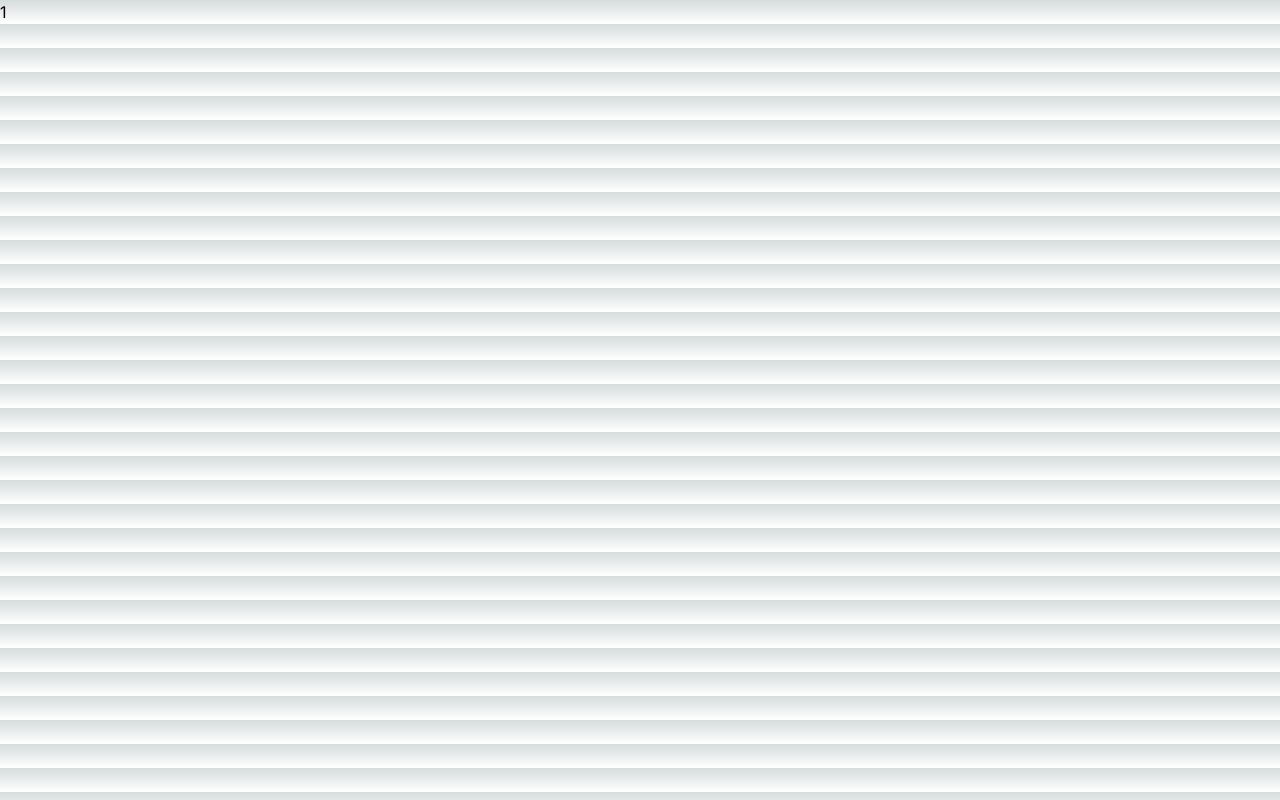
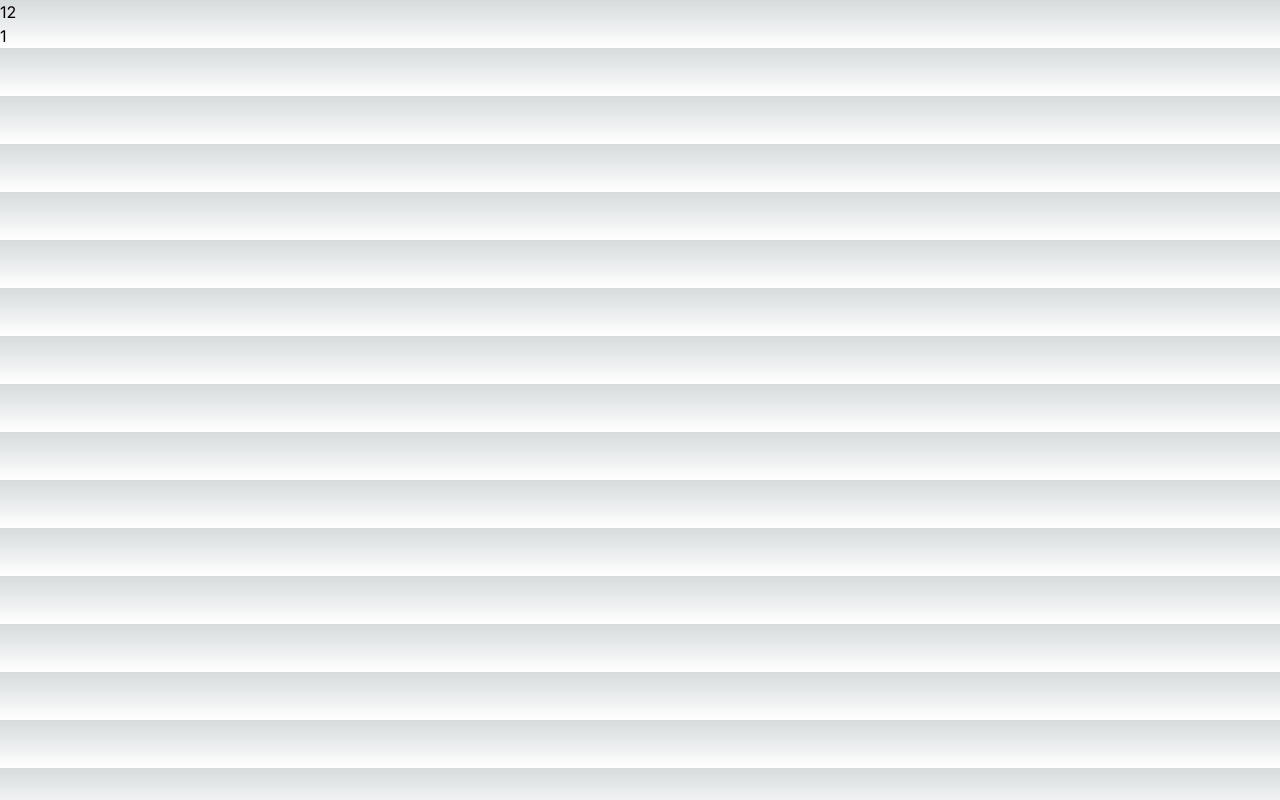
Before and after one commit to vercel-support/00241100-nextjs-405-caching, a Next.js app: page /1 in a window 1280 px wide. Built offline with nearby package versions, Linux system fonts and the light colour scheme.

Commit message:
Add links to root layout

```diff
--- a/app/layout.tsx
+++ b/app/layout.tsx
@@ -1,6 +1,7 @@
 import type { Metadata } from "next";
 import { Inter } from "next/font/google";
 import "./globals.css";
+import Link from "next/link";
 
 const inter = Inter({ subsets: ["latin"] });
 
@@ -15,8 +16,12 @@
   children: React.ReactNode;
 }>) {
   return (
-    <html lang="en">
-      <body className={inter.className}>{children}</body>
+    <html lang='en'>
+      <body className={inter.className}>
+        <Link href='/1'>1</Link>
+        <Link href='/2'>2</Link>
+        {children}
+      </body>
     </html>
   );
 }
--- a/app/page.tsx
+++ b/app/page.tsx
@@ -1,11 +1,8 @@
 import Image from "next/image";
-import Link from "next/link";
 
 export default function Home() {
   return (
     <main className="flex min-h-screen flex-col items-center justify-between p-24">
-      <Link href="/1">1</Link>
-      <Link href="/2">2</Link>
       <div className="z-10 w-full max-w-5xl items-center justify-between font-mono text-sm lg:flex">
         <p className="fixed left-0 top-0 flex w-full justify-center border-b border-gray-300 bg-gradient-to-b from-zinc-200 pb-6 pt-8 backdrop-blur-2xl dark:border-neutral-800 dark:bg-zinc-800/30 dark:from-inherit lg:static lg:w-auto  lg:rounded-xl lg:border lg:bg-gray-200 lg:p-4 lg:dark:bg-zinc-800/30">
           Get started by editing&nbsp;
```
